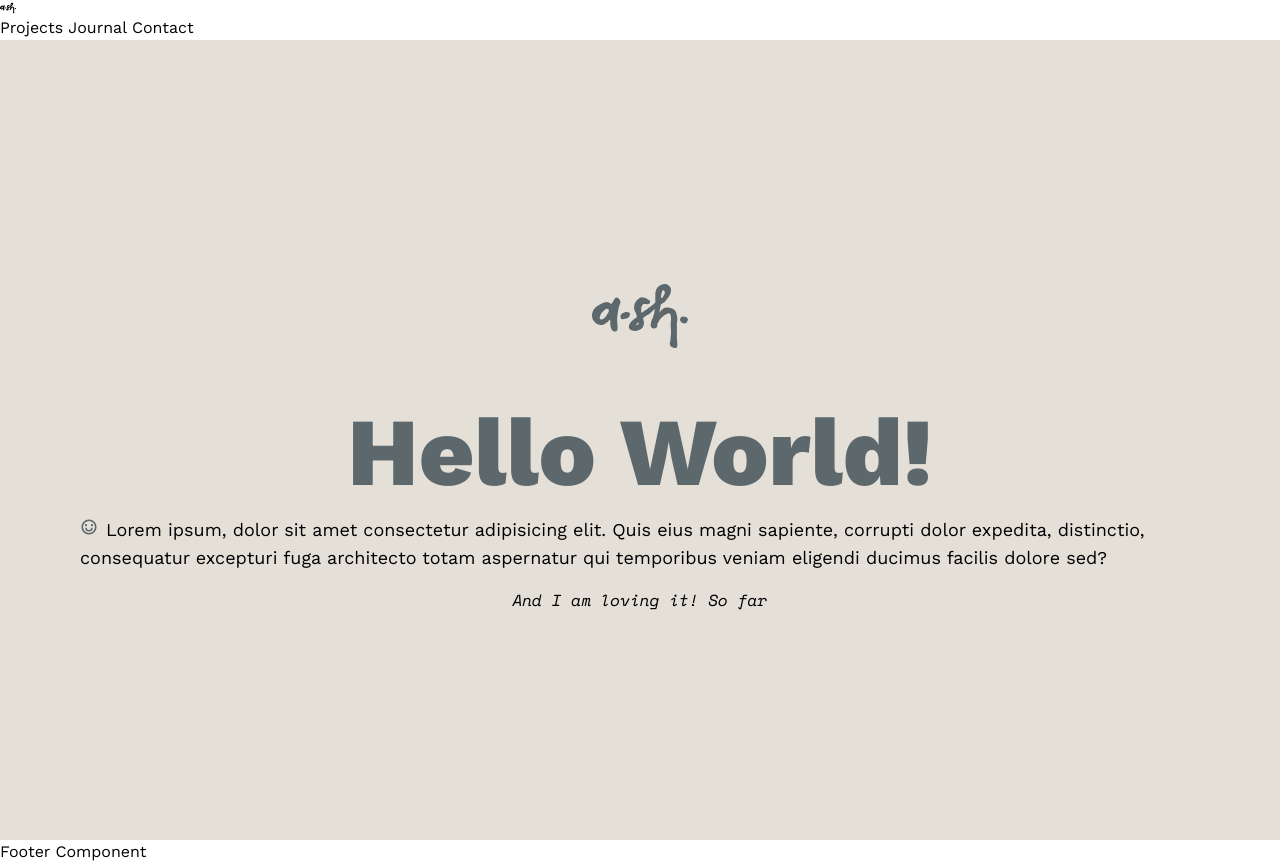
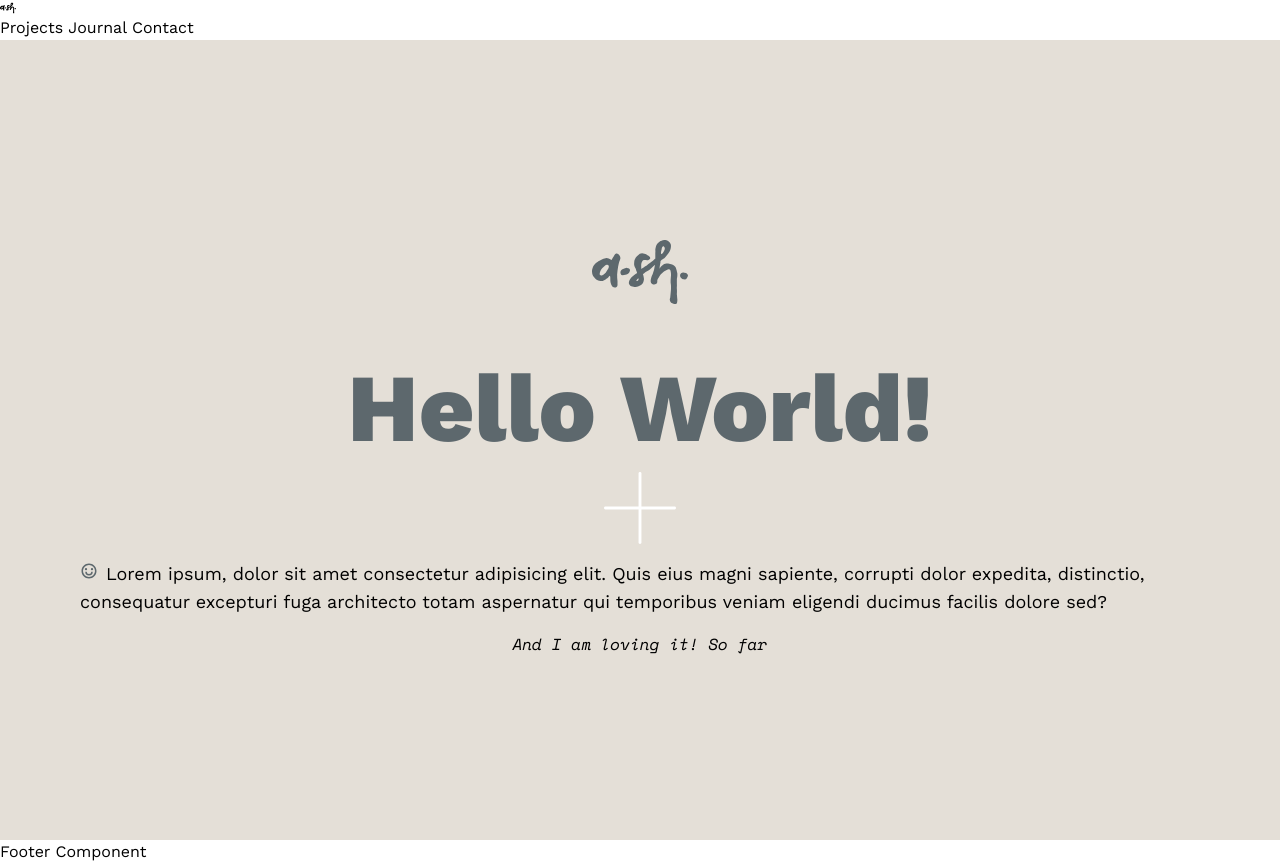
Before and after one commit to a-sh-dev/portfolio, a Next.js app: page /temp in a window 1280 px wide. Built offline with nearby package versions, Linux system fonts and the light colour scheme.

Commit message:
Fix contact page and test svg Image loading

```diff
--- a/src/pages/contact.js
+++ b/src/pages/contact.js
@@ -1,7 +1,7 @@
 const contact = () => {
   return (
     <div>
-      <h1>About Page</h1>
+      <h1>Contact Page</h1>
     </div>
   );
 };
--- a/src/pages/index.js
+++ b/src/pages/index.js
@@ -11,6 +11,12 @@ export default function Home() {
       </h1>
       <h2>Test</h2>
       <EnvelopeIcon className="fill-pink-400 text-8xl" />
+      <Image
+        src="/images/plus_white.svg"
+        alt="test svg"
+        width={72}
+        height={72}
+      />
     </div>
   );
 }
--- a/src/pages/temp.js
+++ b/src/pages/temp.js
@@ -1,4 +1,5 @@
 import Head from 'next/head';
+import Image from 'next/image';
 // import styled from 'styled-components';
 import 'twin.macro';
 import { RiEmotionHappyLine } from 'react-icons/ri';
@@ -18,6 +19,12 @@ export default function Home() {
         <h1 className="font-extrabold text-8xl pt-6 text-primary-dark">
           Hello World!
         </h1>
+        <Image
+          src="/images/plus_white.svg"
+          alt="test svg"
+          width={72}
+          height={72}
+        />
 
         <p className="text-left text-lg">
           <span className="inline-block mr-2 text-primary-dark">
```
